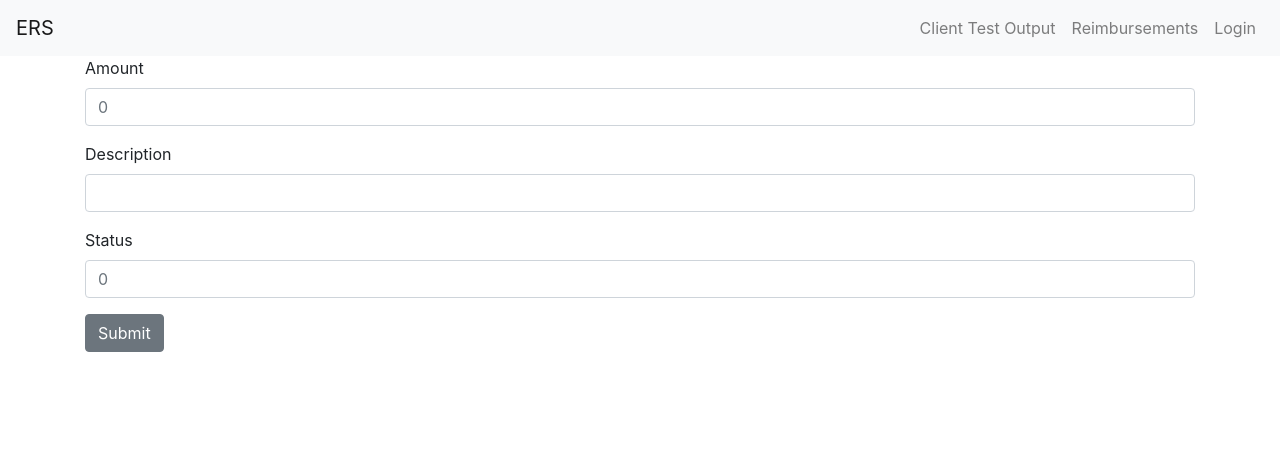
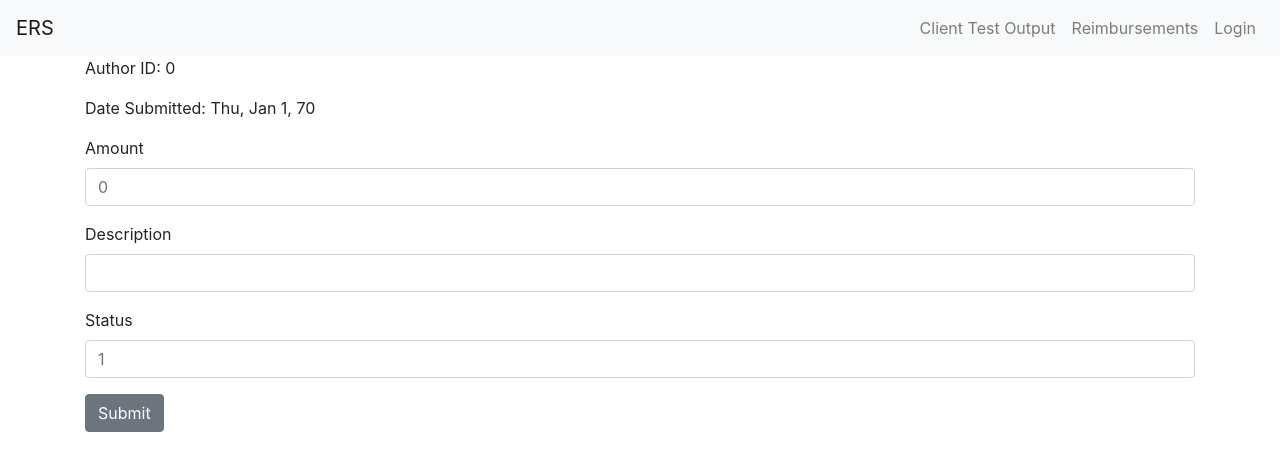
Before and after one commit to 1905-javareact/project1-lstyrtmrnbd, a React (Create React App) app: page /reimbursement in a window 1280 px wide. Shown: the top 470 px of the page. Built offline with nearby package versions, Linux system fonts and the light colour scheme.

Commit message:
Successful reimbursement PATCH

```diff
--- a/src/components/edit.reim.component.tsx
+++ b/src/components/edit.reim.component.tsx
@@ -1,12 +1,15 @@
 import React from 'react';
 import { Container, Form, FormGroup, Label, Input, Button } from 'reactstrap';
 import { Reimbursement } from '../core/model';
+import { updateReimbursement } from '../core/client';
+import { parseDate } from './reimbursement.view.component';
 
 interface IEditReimState {
 
     amount: number
     description: string
     status: number
+    submitted: boolean
 }
 
 interface IEditReimProps {
@@ -19,7 +22,8 @@ export class EditReimbursementComponent extends React.Component<IEditReimProps,
     constructor(props) {
 
         super(props);
-        this.state = { amount: 0, description: '', status: 1 };
+        const { amount, description, status } = this.props.reimbursement;
+        this.state = { amount: amount, description: description, status: status, submitted: false };
     }
 
     updateAmount = (event) => {
@@ -34,19 +38,32 @@ export class EditReimbursementComponent extends React.Component<IEditReimProps,
         this.setState({ status: event.target.value });
     }
 
-    editSubmit = (event) => {
+    editSubmit = async (event) => {
 
         event.preventDefault();
+
+        const reim = this.props.reimbursement;
+
+        const newReim = {
+            reimbursementId: reim.reimbursementId,
+            amount: this.state.amount,
+            description: this.state.description,
+            status: this.state.status
+        };
+
+        const response = await updateReimbursement(newReim);
+
+        this.setState({ submitted: response ? true : false });
     }
 
     render() {
 
-        const { amount, description, status } = this.props.reimbursement;
+        const { author, amount, description, status, dateSubmitted } = this.props.reimbursement;
 
-        return (
-
-            <Container>
+        const editForm = (
             <Form onSubmit={this.editSubmit}>
+                <p>Author ID: {author}</p>
+                <p>Date Submitted: {parseDate(dateSubmitted)}</p>
                 <FormGroup>
                     <Label for="inputAmount">Amount</Label>
                     <Input type="number" name="amount" id="inputAmount" placeholder={amount.toString()} onChange={this.updateAmount} />
@@ -60,7 +77,16 @@ export class EditReimbursementComponent extends React.Component<IEditReimProps,
                     <Input type="number" name="status" id="inputStatus" placeholder={status.toString()} onChange={this.updateStatus} />
                 </FormGroup>
                 <Button type="submit">Submit</Button>
-                </Form>
+            </Form>);
+
+        const success = (
+            <h3>Reimbursement Updated!</h3>
+        );
+
+        return (
+
+            <Container>
+                {this.state.submitted ? success : editForm}
             </Container>
         );
     }
--- a/src/components/reimbursement.view.component.tsx
+++ b/src/components/reimbursement.view.component.tsx
@@ -1,7 +1,9 @@
 import React from 'react';
+import { Table, Button } from 'reactstrap';
 import { Reimbursement } from '../core/model';
+import { EditReimbursementComponent } from './edit.reim.component';
 
-function parseDate(value: number) {
+export function parseDate(value: number) {
 
     return new Date(value).toLocaleString('en-US', { weekday: 'short', day: 'numeric', month: 'short', year: '2-digit' });
 }
@@ -11,14 +13,30 @@ interface IReimbursementViewProps {
     reimbursement: Reimbursement
 }
 
-export class ReimbursementView extends React.PureComponent<IReimbursementViewProps> {
+interface IReimbursementViewState {
+
+    editing: boolean
+}
+
+export class ReimbursementView extends React.Component<IReimbursementViewProps, IReimbursementViewState> {
+
+    constructor(props) {
+
+        super(props);
+        this.state = { editing: false };
+    }
+
+    edit = () => {
+
+        this.setState({ editing: !this.state.editing });
+    }
 
     render() {
 
         const reim = this.props.reimbursement;
 
-        return (
-            <table>
+        const table = (
+            <Table>
                 <tbody>
                     <tr>
                         <td>ID:</td>
@@ -53,7 +71,18 @@ export class ReimbursementView extends React.PureComponent<IReimbursementViewPro
                         <td>{parseDate(reim.dateResolved)}</td>
                     </tr>
                 </tbody>
-            </table>
+            </Table>
+        );
+
+        const edit = (
+            <EditReimbursementComponent reimbursement={reim} />
+        );
+
+        return (
+            <>
+                <Button onClick={(e) => this.edit()}>Edit</Button>
+                {this.state.editing ? edit : table}
+            </>
         );
     }
 }
--- a/src/components/submit.reim.component.tsx
+++ b/src/components/submit.reim.component.tsx
@@ -8,6 +8,12 @@ interface ISubmitReimState {
 }
 
 export class SubmitReimbursementComponent extends React.Component<any, ISubmitReimState> {
+
+    constructor(props) {
+
+        super(props);
+        this.state = { amount: 0, description: '' };
+    }
 
     updateAmount = (event) => {
         this.setState({ amount: event.target.value });
--- a/src/core/model.ts
+++ b/src/core/model.ts
@@ -112,4 +112,4 @@ class ReimbursementType {
     }
 }
 
-export const placeholderReim = new Reimbursement(0, 0, 0, 0, 0, '', 0, 0, 0);
+export const placeholderReim = new Reimbursement(0, 0, 0, 0, 0, '', 0, 1, 1);
```
Lines whose indentation alone changed are shown as unchanged.
